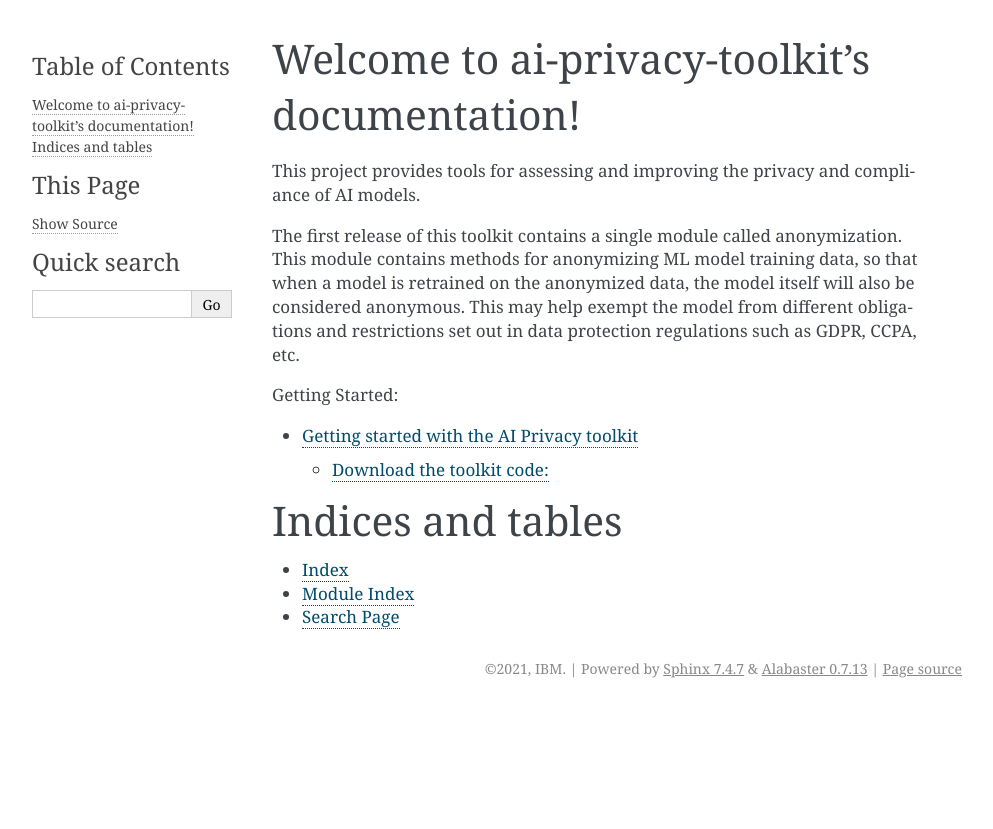
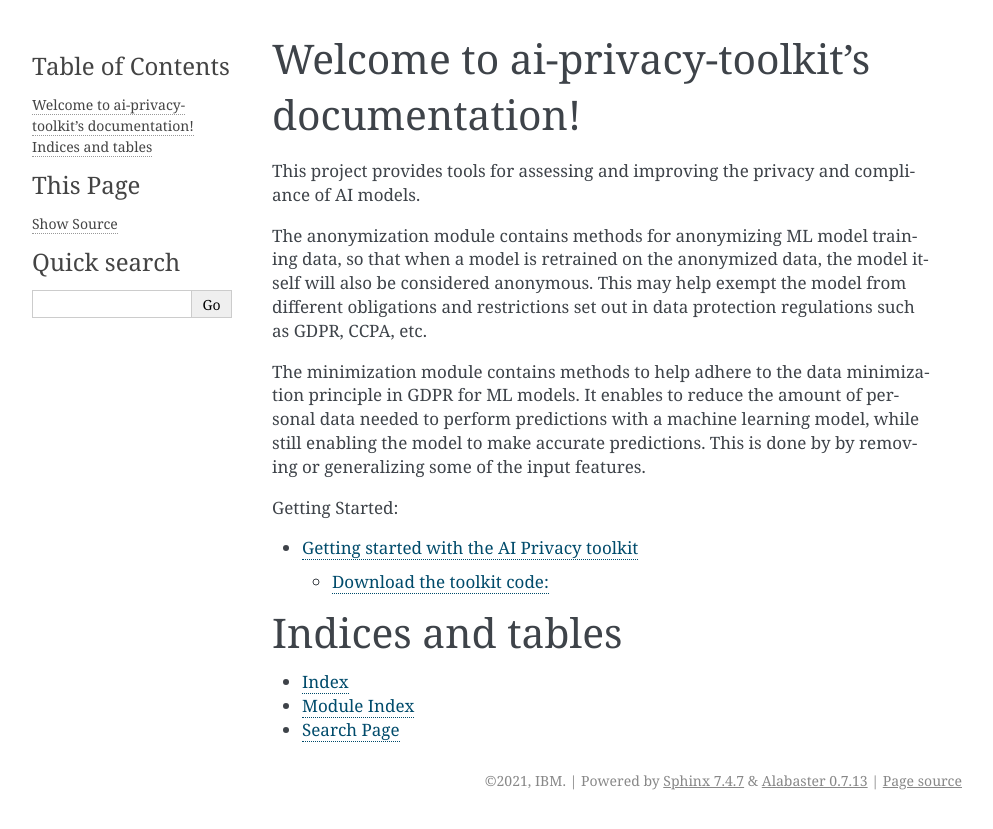
Before and after one commit to IBM/ai-privacy-toolkit, a Sphinx documentation site: the page built from docs/index.rst, in a window 1280 px wide. Shown: the top 829 px of the page, without its empty margins (148-1141 px from the left). Built offline with Sphinx 7.4.7, drawn with Linux system fonts in a browser that asks for light colours; pages that are not in the unit, such as notebooks, are missing from menus.

Commit message:
Update version and documentation

```diff
--- a/docs/conf.py
+++ b/docs/conf.py
@@ -22,7 +22,7 @@ copyright = '2021, IBM'
 author = 'Abigail Goldsteen'
 
 # The full version, including alpha/beta/rc tags
-release = '0.0.1'
+release = '0.0.3'
 
 
 # -- General configuration ---------------------------------------------------
--- a/docs/index.rst
+++ b/docs/index.rst
@@ -8,11 +8,15 @@ Welcome to ai-privacy-toolkit's documentation!
 
 This project provides tools for assessing and improving the privacy and compliance of AI models.
 
-The first release of this toolkit contains a single module called anonymization. This
-module contains methods for anonymizing ML model training data, so that when
-a model is retrained on the anonymized data, the model itself will also be considered
-anonymous. This may help exempt the model from different obligations and restrictions
+The anonymization module contains methods for anonymizing ML model
+training data, so that when a model is retrained on the anonymized data, the model itself will also be
+considered anonymous. This may help exempt the model from different obligations and restrictions
 set out in data protection regulations such as GDPR, CCPA, etc.
+
+The minimization module contains methods to help adhere to the data
+minimization principle in GDPR for ML models. It enables to reduce the amount of
+personal data needed to perform predictions with a machine learning model, while still enabling the model
+to make accurate predictions. This is done by by removing or generalizing some of the input features.
 
 .. toctree::
    :maxdepth: 2
```
Also changed, not shown: docs/source/apt.anonymization.rst (+6 -6 lines), docs/source/apt.rst (+8 -8 lines), docs/source/tests.rst (+14 -6 lines), 1 other file.
